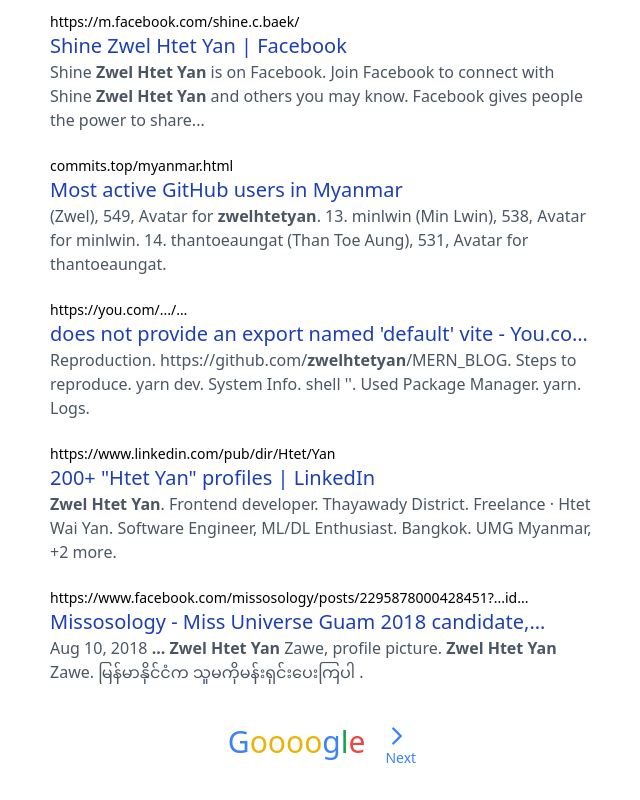
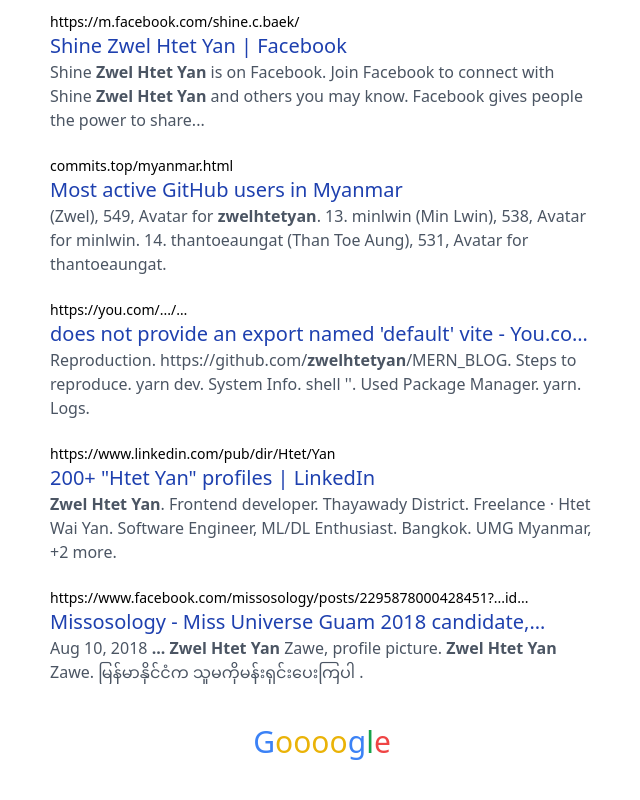
Before and after one commit to zwelhtetyan/google-clone, a Next.js app: page /search in a window 1280 px wide. Shown: the part 881-1681 px from the top of the page, without its empty margins (111-751 px from the left). Built offline with nearby package versions, Linux system fonts and the light colour scheme; no server answers.

Commit message:
change logic of showing next pagination button

```diff
--- a/components/PaginationButtons.jsx
+++ b/components/PaginationButtons.jsx
@@ -82,7 +82,7 @@
         ))}
       </p>
 
-      {nextPage && +query.start !== 91 && (
+      {nextPage && +query.start < 90 && (
         <Next searchQuery={query.q} startIndex={nextPage[0].startIndex} />
       )}
     </div>
```
